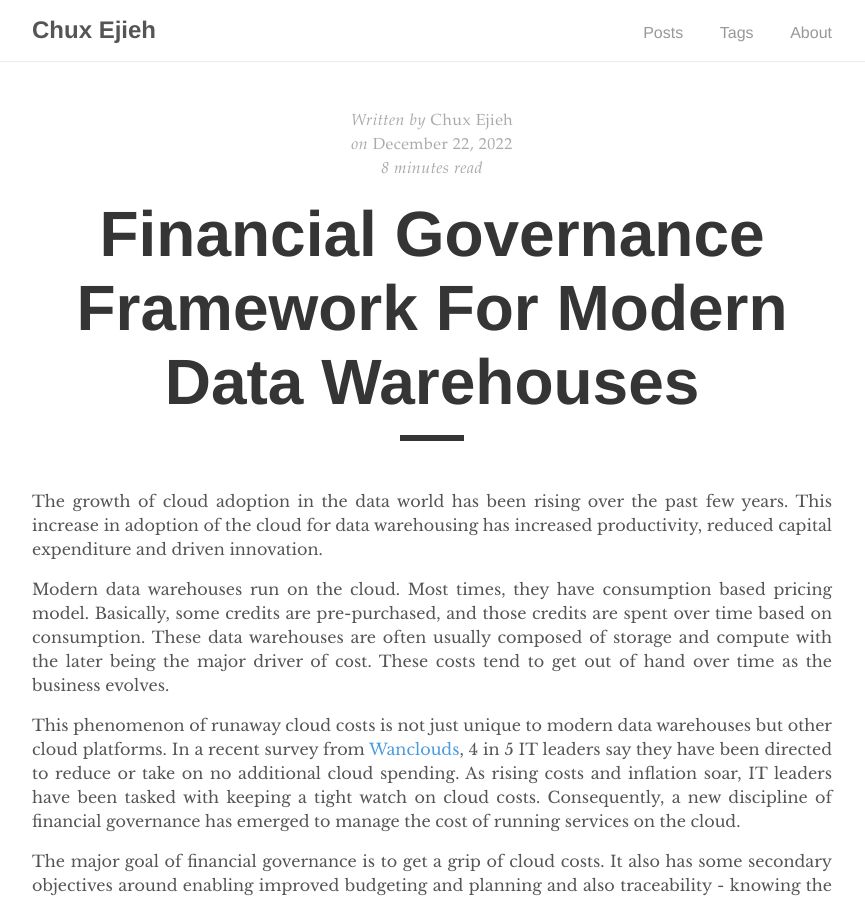
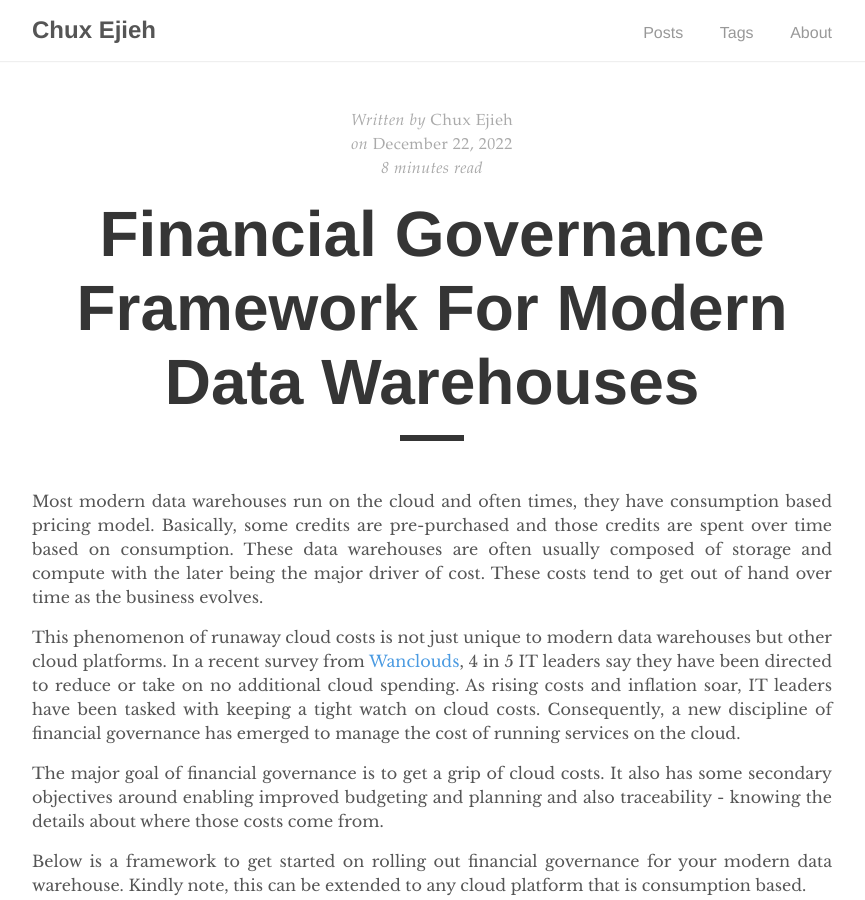
Before and after one commit to ejieh/ejieh.github.io, a Jekyll site: the page built from _posts/2022-12-22-financial-governance-framework-for-modern-data-warehouses.md, in a window 1280 px wide and 900 px high. Shown: the whole window, without its empty margins (208-1073 px from the left). Built offline with Jekyll 4.4.1, drawn with Linux system fonts in a browser that asks for light colours.

```diff
--- a/_posts/2022-12-22-financial-governance-framework-for-modern-data-warehouses.md
+++ b/_posts/2022-12-22-financial-governance-framework-for-modern-data-warehouses.md
@@ -3,9 +3,7 @@ layout: post
 tags: data-warehouse
 ---
 
-The growth of cloud adoption in the data world has been rising over the past few years. This increase in adoption of the cloud for data warehousing has increased productivity, reduced capital expenditure and driven innovation.
-
-Modern data warehouses run on the cloud. Most times, they have consumption based pricing model. Basically, some credits are pre-purchased, and those credits are spent over time based on consumption. These data warehouses are often usually composed of storage and compute with the later being the major driver of cost. These costs tend to get out of hand over time as the business evolves.
+Most modern data warehouses run on the cloud and often times, they have consumption based pricing model. Basically, some credits are pre-purchased and those credits are spent over time based on consumption. These data warehouses are often usually composed of storage and compute with the later being the major driver of cost. These costs tend to get out of hand over time as the business evolves.
 
 This phenomenon of runaway cloud costs is not just unique to modern data warehouses but other cloud platforms. In a recent survey from [Wanclouds](https://venturebeat.com/data-infrastructure/report-81-of-it-teams-directed-to-reduce-or-halt-cloud-spending-by-c-suite/), 4 in 5 IT leaders say they have been directed to reduce or take on no additional cloud spending. As rising costs and inflation soar, IT leaders have been tasked with keeping a tight watch on cloud costs. Consequently, a new discipline  of financial governance has emerged to manage the cost of running services on the cloud.
 
```
Also changed, not shown: other parts of _posts/2022-12-22-financial-governance-framework-for-modern-data-warehouses.md (+2 -1 lines), assets/img/financial_governance_2.png (added).
